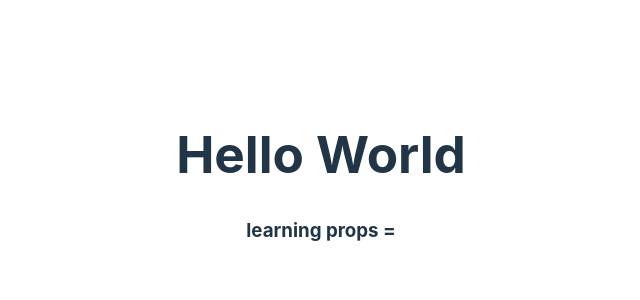
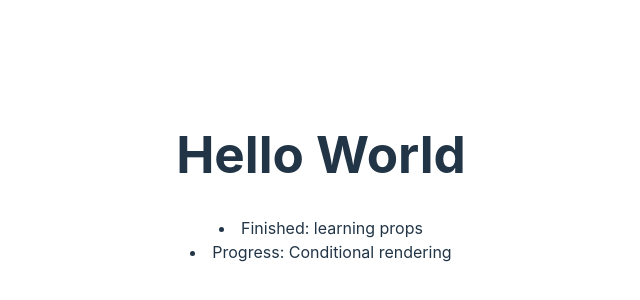
Before and after one commit to AskatAsh/React-JS-Practice, a React (Vite) app in the folder first-react/: page / in a window 1280 px wide. Shown: the part 222-522 px from the top of the page, without its empty margins (319-959 px from the left). Built offline with nearby package versions, Linux system fonts and the light colour scheme.

Commit message:
used conditional rendering

```diff
--- a/first-react/src/App.jsx
+++ b/first-react/src/App.jsx
@@ -54,6 +54,7 @@ function App() {
       <Device deviceName="Laptop" color="Silver"></Device>
       <UserData userName="Askat" email="abc@example.com" grade='4.50'></UserData> */}
       <Todo task="learning props" isDone={true}></Todo>
+      <Todo task="Conditional rendering" isDone={false}></Todo>
     </>
   )
 }
--- a/first-react/src/Todo.jsx
+++ b/first-react/src/Todo.jsx
@@ -1,4 +1,8 @@
 export default function Todo({task, isDone}){
-    // props = "read only props";
-    return <h3>{task} = {isDone}</h3>
+    if(isDone){
+        return <li>Finished: {task}</li>
+    }
+    else{
+        return <li>Progress: {task}</li>
+    }
 }
```
